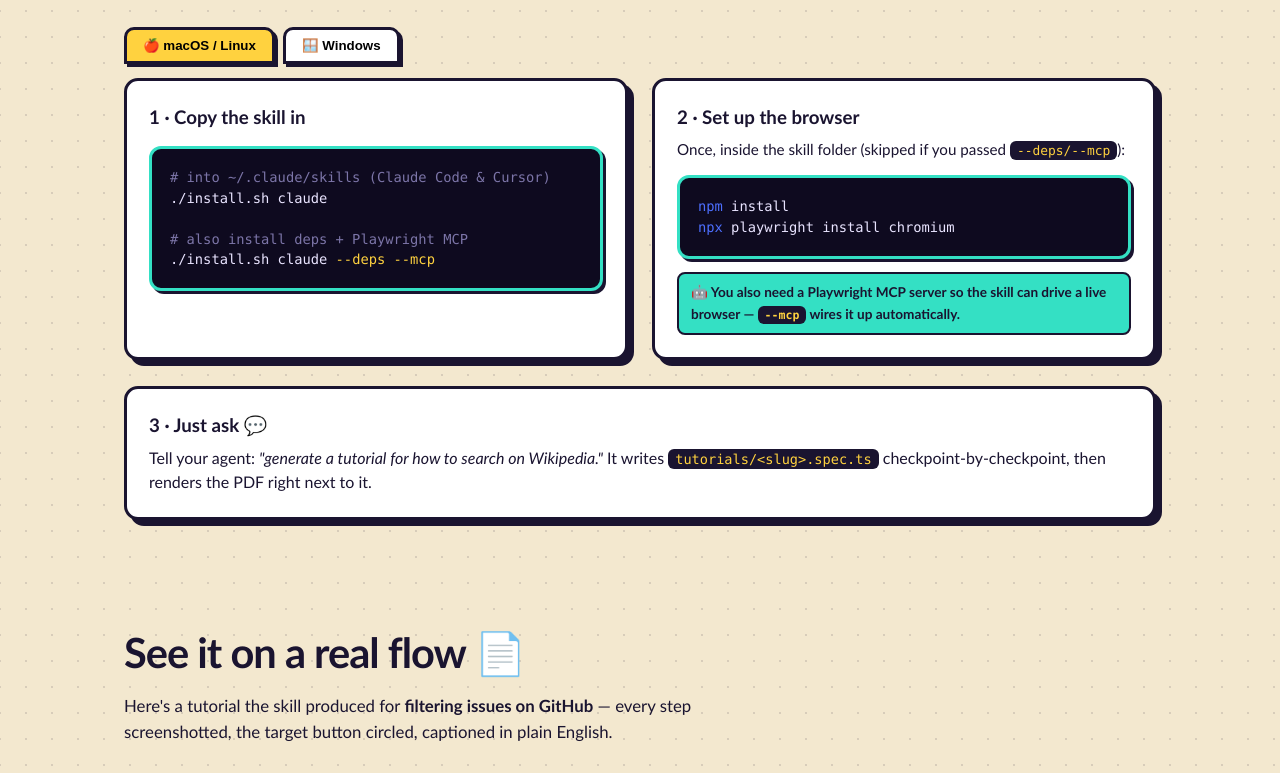
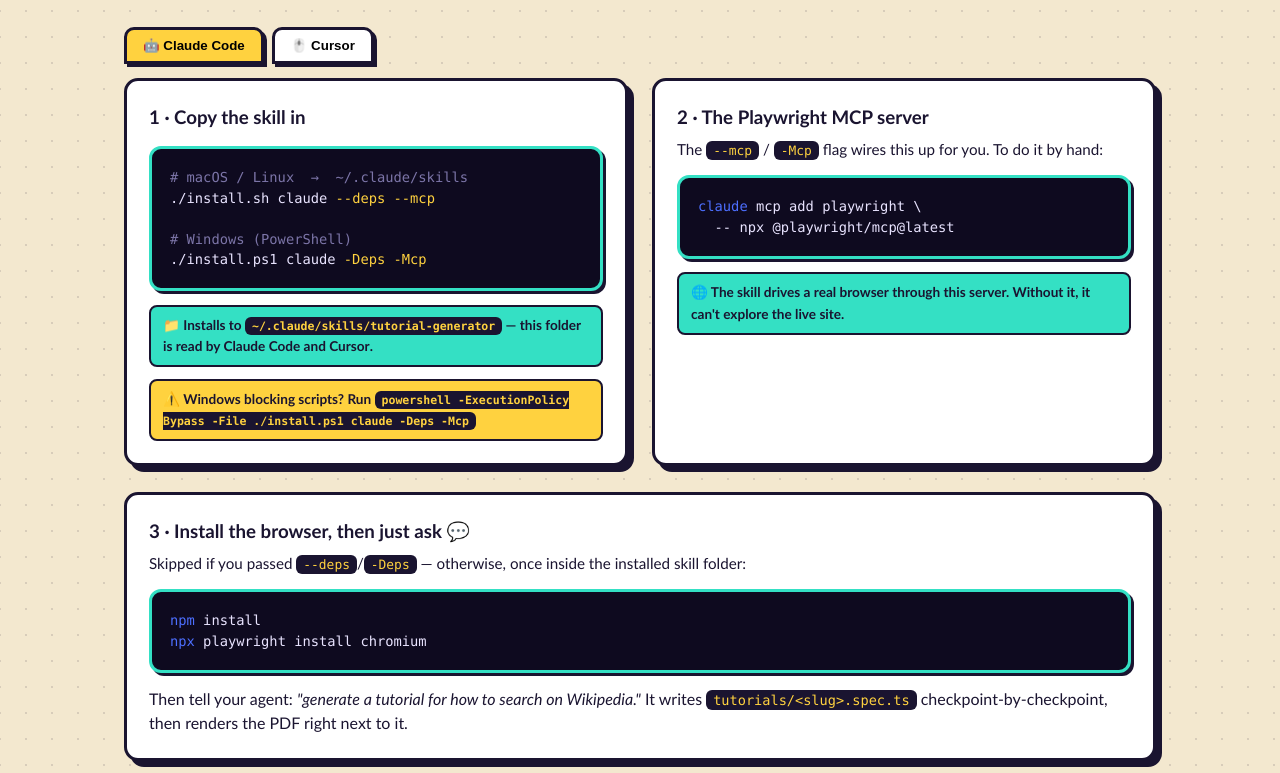
Before and after one commit to fizy069/pathfinder, a plain HTML site: page index.html in a window 1280 px wide. Shown: the part 1705-2478 px from the top of the page. Drawn offline with Linux system fonts and the light colour scheme.

Commit message:
fix installation instructions

```diff
--- a/index.html
+++ b/index.html
@@ -481,42 +481,70 @@
     <p class="section-sub">It's an <a href="https://agentskills.io" target="_blank" rel="noopener">Agent Skills</a> package — a folder with a <code class="inline">SKILL.md</code> that works in Claude Code, Cursor, and VS Code Copilot.</p>
 
     <div class="tabs" role="tablist">
-      <button class="tab active" data-tab="mac" role="tab">🍎 macOS / Linux</button>
-      <button class="tab" data-tab="win" role="tab">🪟 Windows</button>
+      <button class="tab active" data-tab="claude" role="tab">🤖 Claude Code</button>
+      <button class="tab" data-tab="cursor" role="tab">🖱️ Cursor</button>
     </div>
 
     <div class="install-grid">
       <div class="install-card panel">
         <h3>1 · Copy the skill in</h3>
-        <div class="tab-pane active" data-pane="mac">
-<pre class="code"><span class="c"># into ~/.claude/skills (Claude Code & Cursor)</span>
-./install.sh claude
 
-<span class="c"># also install deps + Playwright MCP</span>
-./install.sh claude <span class="k">--deps</span> <span class="k">--mcp</span></pre>
+        <!-- Claude Code -->
+        <div class="tab-pane active" data-pane="claude">
+<pre class="code"><span class="c"># macOS / Linux  →  ~/.claude/skills</span>
+./install.sh claude <span class="k">--deps</span> <span class="k">--mcp</span>
+
+<span class="c"># Windows (PowerShell)</span>
+./install.ps1 claude <span class="k">-Deps</span> <span class="k">-Mcp</span></pre>
+          <div class="hint">📁 Installs to <code class="inline">~/.claude/skills/tutorial-generator</code> — this folder is read by <strong>Claude Code and Cursor</strong>.</div>
         </div>
-        <div class="tab-pane" data-pane="win">
-<pre class="code"><span class="c"># PowerShell</span>
-./install.ps1 claude
 
-<span class="c"># also install deps + Playwright MCP</span>
-./install.ps1 claude <span class="k">-Deps</span> <span class="k">-Mcp</span></pre>
-          <div class="hint">⚠️ If scripts are blocked: <code class="inline">powershell -ExecutionPolicy Bypass -File ./install.ps1 claude</code></div>
+        <!-- Cursor -->
+        <div class="tab-pane" data-pane="cursor">
+<pre class="code"><span class="c"># macOS / Linux  →  ~/.cursor/skills</span>
+./install.sh cursor <span class="k">--deps</span> <span class="k">--mcp</span>
+
+<span class="c"># Windows (PowerShell)</span>
+./install.ps1 cursor <span class="k">-Deps</span> <span class="k">-Mcp</span></pre>
+          <div class="hint">📁 Installs to <code class="inline">~/.cursor/skills/tutorial-generator</code>. You can also import from GitHub via <strong>Settings → Rules → Add Rule → Remote Rule</strong>.</div>
         </div>
+
+        <div class="hint" style="background:var(--pop-2);">⚠️ Windows blocking scripts? Run <code class="inline">powershell -ExecutionPolicy Bypass -File ./install.ps1 claude -Deps -Mcp</code></div>
       </div>
 
       <div class="install-card panel">
-        <h3>2 · Set up the browser</h3>
-        <p style="margin:0 0 12px; font-size:0.95rem;">Once, inside the skill folder (skipped if you passed <code class="inline">--deps/--mcp</code>):</p>
-<pre class="code"><span class="f">npm</span> install
-<span class="f">npx</span> playwright install chromium</pre>
-        <div class="hint">🤖 You also need a <strong>Playwright MCP server</strong> so the skill can drive a live browser — <code class="inline">--mcp</code> wires it up automatically.</div>
+        <h3>2 · The Playwright MCP server</h3>
+        <p style="margin:0 0 12px; font-size:0.95rem;">The <code class="inline">--mcp</code> / <code class="inline">-Mcp</code> flag wires this up for you. To do it by hand:</p>
+
+        <!-- Claude Code -->
+        <div class="tab-pane active" data-pane="claude">
+<pre class="code"><span class="f">claude</span> mcp add playwright \
+  -- npx @playwright/mcp@latest</pre>
+        </div>
+
+        <!-- Cursor -->
+        <div class="tab-pane" data-pane="cursor">
+<pre class="code"><span class="c"># add to ~/.cursor/mcp.json</span>
+{
+  <span class="s">"mcpServers"</span>: {
+    <span class="s">"playwright"</span>: {
+      <span class="s">"command"</span>: <span class="s">"npx"</span>,
+      <span class="s">"args"</span>: [<span class="s">"@playwright/mcp@latest"</span>]
+    }
+  }
+}</pre>
+        </div>
+
+        <div class="hint">🌐 The skill drives a <strong>real browser</strong> through this server. Without it, it can't explore the live site.</div>
       </div>
     </div>
 
     <div style="margin-top:26px;" class="panel install-card">
-      <h3>3 · Just ask 💬</h3>
-      <p style="margin:0;">Tell your agent: <em>"generate a tutorial for how to search on Wikipedia."</em> It writes <code class="inline">tutorials/&lt;slug&gt;.spec.ts</code> checkpoint-by-checkpoint, then renders the PDF right next to it.</p>
+      <h3>3 · Install the browser, then just ask 💬</h3>
+      <p style="margin:0 0 12px; font-size:0.95rem;">Skipped if you passed <code class="inline">--deps</code>/<code class="inline">-Deps</code> — otherwise, once inside the installed skill folder:</p>
+<pre class="code"><span class="f">npm</span> install
+<span class="f">npx</span> playwright install chromium</pre>
+      <p style="margin:14px 0 0;">Then tell your agent: <em>"generate a tutorial for how to search on Wikipedia."</em> It writes <code class="inline">tutorials/&lt;slug&gt;.spec.ts</code> checkpoint-by-checkpoint, then renders the PDF right next to it.</p>
     </div>
   </div>
 </section>
```
